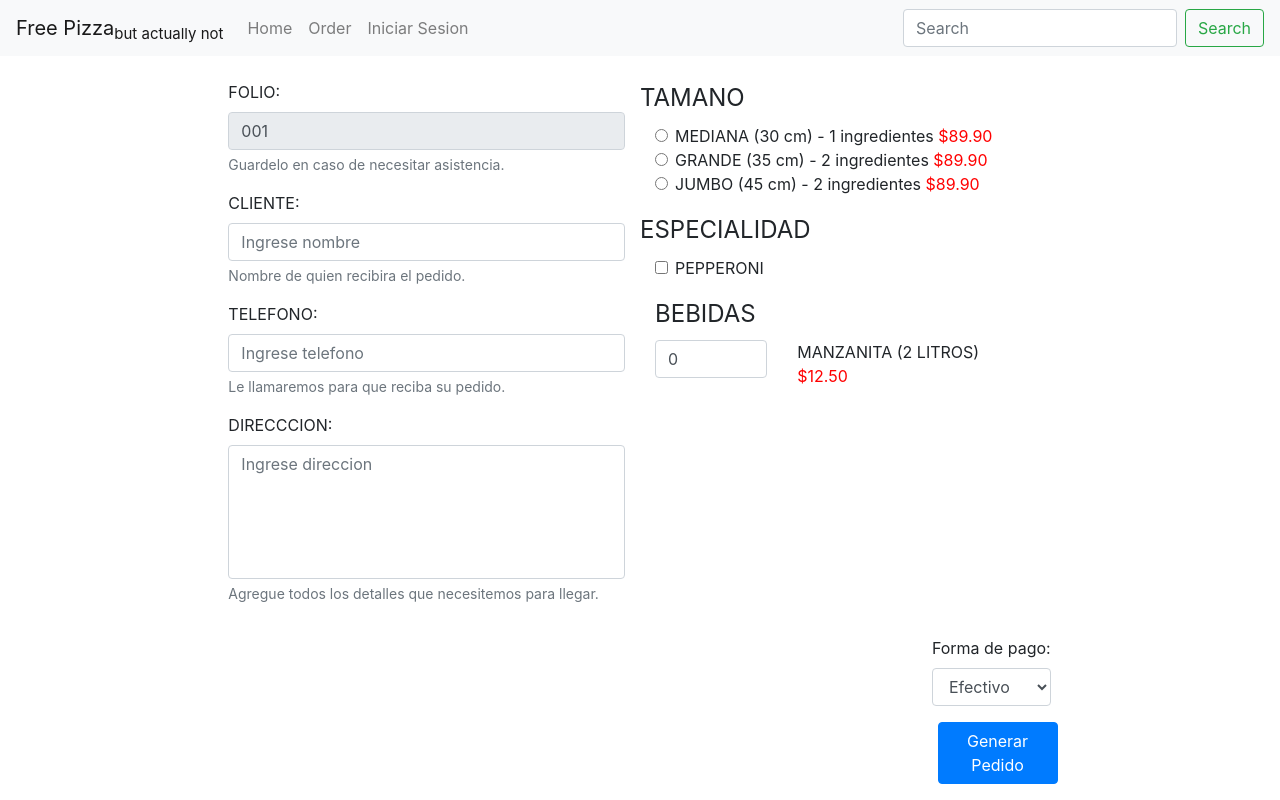
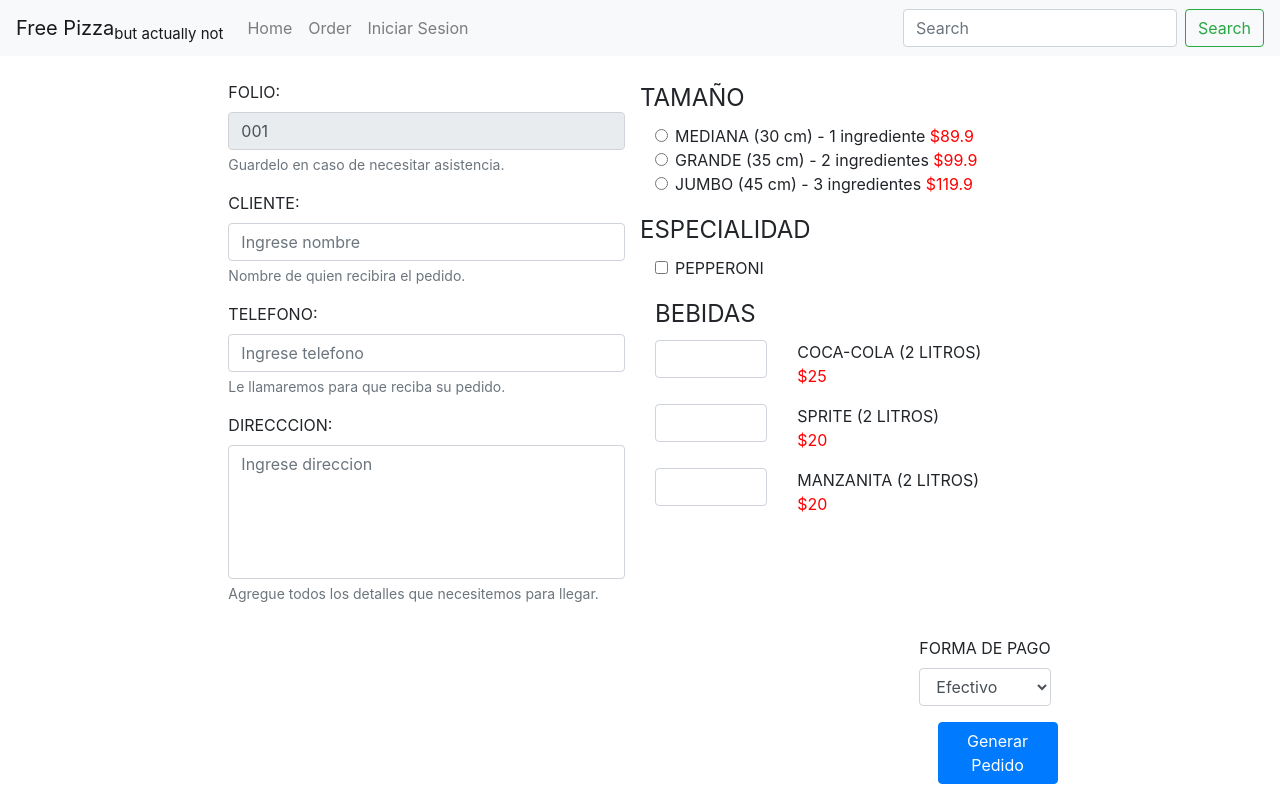
Before and after one commit to JonathanGzzBen/free-pizza-but-actually-not, a Next.js app in the folder src/: page /order in a window 1280 px wide. Built offline with nearby package versions, Linux system fonts and the light colour scheme.

Commit message:
Close #1 by adding mock data fetching in order page

```diff
--- a/src/pages/order.jsx
+++ b/src/pages/order.jsx
@@ -6,7 +6,7 @@ import React from "react";
 
 function Order(props) {
   const [pedido, setPedido] = useState({
-    folio: "001",
+    folio: props.folio,
     cliente: "",
     telefono: "",
     direccion: "",
@@ -23,7 +23,7 @@ function Order(props) {
         cantidad: 0,
       },
     ],
-    formaPago: "Efectivo",
+    formaPago: props.formasPago[0],
   });
 
   const handlePedidoInputChange = (e) => {
@@ -124,50 +124,27 @@ function Order(props) {
           <Col>
             <fieldset>
               <Form.Group as={Row}>
-                <Form.Label as="legend">TAMANO</Form.Label>
+                <Form.Label as="legend">TAMAÑO</Form.Label>
                 <Col>
-                  <Form.Check type="radio" id="tamaño-1">
+                  {props.tamaños &&
+                    props.tamaños.map((tamaño) => (
+                      <Form.Check type="radio" key={tamaño.id} id={tamaño.id}>
                         <Form.Check.Input
                           type="radio"
                           name="tamaño"
-                      value="1"
+                          value={tamaño.id}
                           onChange={handlePedidoInputChange}
                         />
                         <Form.Check.Label>
                           <div>
-                        MEDIANA (30 cm) - 1 ingredientes{" "}
-                        <span style={{ color: "red" }}>$89.90</span>
+                            {tamaño.descripcion + " "}
+                            <span style={{ color: "red" }}>
+                              ${tamaño.precio}
+                            </span>
                           </div>
                         </Form.Check.Label>
                       </Form.Check>
-                  <Form.Check type="radio" id="tamaño-2">
-                    <Form.Check.Input
-                      type="radio"
-                      name="tamaño"
-                      value="2"
-                      onChange={handlePedidoInputChange}
-                    />
-                    <Form.Check.Label>
-                      <div>
-                        GRANDE (35 cm) - 2 ingredientes{" "}
-                        <span style={{ color: "red" }}>$89.90</span>
-                      </div>
-                    </Form.Check.Label>
-                  </Form.Check>
-                  <Form.Check type="radio" id="tamaño-3">
-                    <Form.Check.Input
-                      type="radio"
-                      name="tamaño"
-                      value="3"
-                      onChange={handlePedidoInputChange}
-                    />
-                    <Form.Check.Label>
-                      <div>
-                        JUMBO (45 cm) - 2 ingredientes{" "}
-                        <span style={{ color: "red" }}>$89.90</span>
-                      </div>
-                    </Form.Check.Label>
-                  </Form.Check>
+                    ))}
                 </Col>
               </Form.Group>
             </fieldset>
@@ -188,38 +165,46 @@ function Order(props) {
             </fieldset>
             <fieldset>
               <Form.Label as="legend">BEBIDAS</Form.Label>
-              <Form.Group controlId={pedido.bebidas[0].id}>
+              {props.bebidas.length > 0 &&
+                props.bebidas.map((bebida) => {
+                  return (
+                    <Form.Group key={bebida.id} controlId={bebida.id}>
                       <Row>
                         <Col>
                           <Form.Control
-                      name={pedido.bebidas[0].id}
+                            name={bebida.id}
                             type="number"
-                      value={pedido.bebidas[0].cantidad}
+                            value={bebida.cantidad}
                             onChange={handlePedidoBebidaInputChange}
                           />
                         </Col>
                         <Col md={8}>
                           <div>
-                      MANZANITA (2 LITROS)
-                      <div style={{ color: "red" }}>$12.50</div>
+                            {bebida.nombre}
+                            <div style={{ color: "red" }}>${bebida.precio}</div>
                           </div>
                         </Col>
                       </Row>
                     </Form.Group>
+                  );
+                })}
             </fieldset>
           </Col>
         </Row>
 
         <Row className="justify-content-end">
           <Form.Group controlId="forma-pago" className="m-3">
-            <Form.Label>Forma de pago:</Form.Label>
+            <Form.Label>FORMA DE PAGO</Form.Label>
             <Form.Control
               as="select"
               name="formaPago"
               value={pedido.formaPago}
               onChange={handlePedidoInputChange}
             >
-              <option>Efectivo</option>
+              {props.formasPago &&
+                props.formasPago.map((formaPago) => (
+                  <option value={formaPago.id}>{formaPago.nombre}</option>
+                ))}
             </Form.Control>
           </Form.Group>
         </Row>
@@ -241,11 +226,48 @@ function Order(props) {
 export async function getServerSideProps(context) {
   return {
     props: {
+      folio: "001",
       bebidas: [
         {
           id: 1,
-          nombre: "Manzanita",
-          precio: "15",
+          nombre: "COCA-COLA (2 LITROS)",
+          precio: 25.0,
+        },
+        {
+          id: 2,
+          nombre: "SPRITE (2 LITROS)",
+          precio: 20.0,
+        },
+        {
+          id: 3,
+          nombre: "MANZANITA (2 LITROS)",
+          precio: 20.0,
+        },
+      ],
+      tamaños: [
+        {
+          id: 1,
+          descripcion: "MEDIANA (30 cm) - 1 ingrediente",
+          cantidadIngredientesMaxima: 1,
+          precio: 89.9,
+        },
+        {
+          id: 2,
+          descripcion: "GRANDE (35 cm) - 2 ingredientes",
+          cantidadIngredientesMaxima: 2,
+          precio: 99.9,
+        },
+        {
+          id: 3,
+          descripcion: "JUMBO (45 cm) - 3 ingredientes",
+          cantidadIngredientesMaxima: 2,
+          precio: 119.9,
+        },
+      ],
+      formasPago: [
+        {
+          id: 1,
+          nombre: "Efectivo",
         },
       ],
     },
```
Lines whose indentation alone changed are shown as unchanged.
